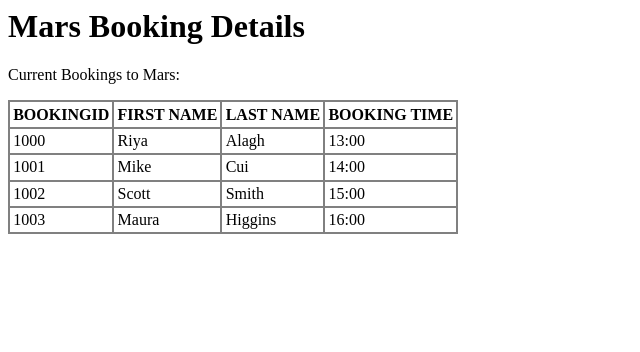
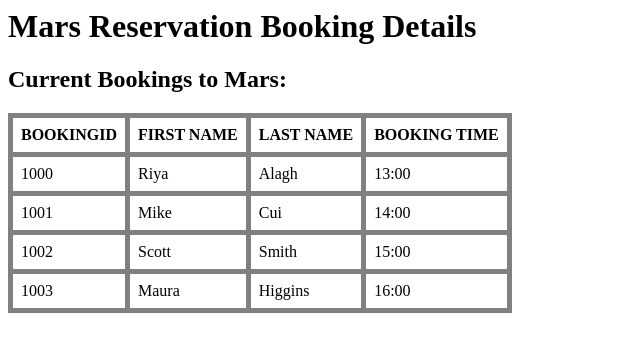
Before and after one commit to alari453/booking-application, a PHP site: page / in a window 1280 px wide. Shown: the top 352 px of the page, without its empty margins (0-640 px from the left). Run offline with PHP 8.4, Linux system fonts and the light colour scheme; data comes from the database, SQL or seed files in the repository.

Commit message:
added comments and additional syntax

```diff
--- a/client/style.css
+++ b/client/style.css
@@ -9,14 +9,12 @@ html {
 
 h1 {
     width: 1000px;
-
 }
 
 .container {
     width: 100%;
     clear: both;
     padding: 10px;
-
 }
 
 #header1 {
--- a/www/index.php
+++ b/www/index.php
@@ -1,29 +1,27 @@
-<!--To display data:-->
+<!--index page to display data:-->
 <!DOCTYPE HTML PUBLIC "-//IETF//DTD HTML//EN">
 <html>
-<head><title>Mars Reservation Booking Details</title>
+  <head>
+    <title>Mars Reservation Booking Details</title>
+      <!--table styling-->
       <style>
       th { text-align: left; }
-
       table, th, td {
-      border: 2px solid grey;
-      border-collapse: collapse;
-    }
-
+        border: 5px solid grey;
+        border-collapse: collapse;}
       th, td {
-      padding: 0.2em;
-    }
+        padding: 0.5em;}
       </style>
   </head>
 
   <body>
-  <h1>Mars Booking Details</h1>
-  <p>Current Bookings to Mars:</p> <!--Testing Purposes-->
+    <h1>Mars Reservation Booking Details</h1>
+    <h2>Current Bookings to Mars:</h2>
 
           <table border="5">
           <tr><th>BOOKINGID</th><th>FIRST NAME</th><th>LAST NAME</th><th>BOOKING TIME</th></tr>
 
-        <!--Call information from the database:-->
+          <!--call information from database:-->
           <?php
             $db_host   = '192.168.2.13';
             $db_name   = 'bookings';
@@ -31,11 +29,12 @@
             $db_passwd = 'password1234';
 
             $pdo_dsn = "mysql:host=$db_host;dbname=$db_name";
-
             $pdo = new PDO($pdo_dsn, $db_user, $db_passwd);
 
+            /*call schedule table from the database*/
             $q = $pdo->query("SELECT * FROM schedule");
 
+            /*input data into table*/
             while($row = $q->fetch()){
               echo "<tr><td>".$row["bookingID"]."</td><td>".$row["fName"]."</td><td>".$row["lName"]."</td><td>".$row["time"]."</td></tr>\n";
             }
--- a/www/style.css
+++ b/www/style.css
@@ -15,7 +15,6 @@ h1 {
     width: 100%;
     clear: both;
     padding: 10px;
-
 }
 
 #header1 {
```
Lines whose indentation alone changed are shown as unchanged.
